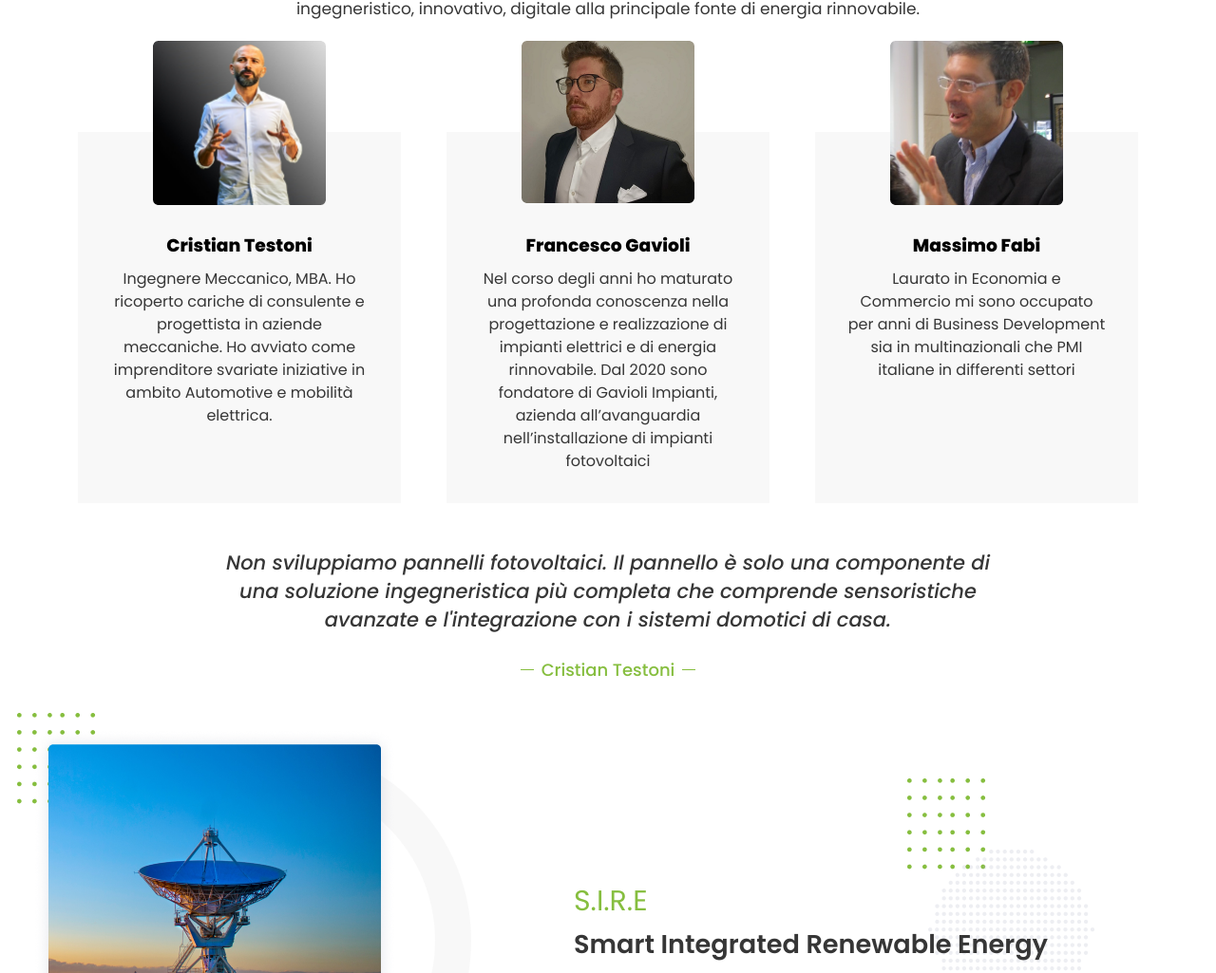
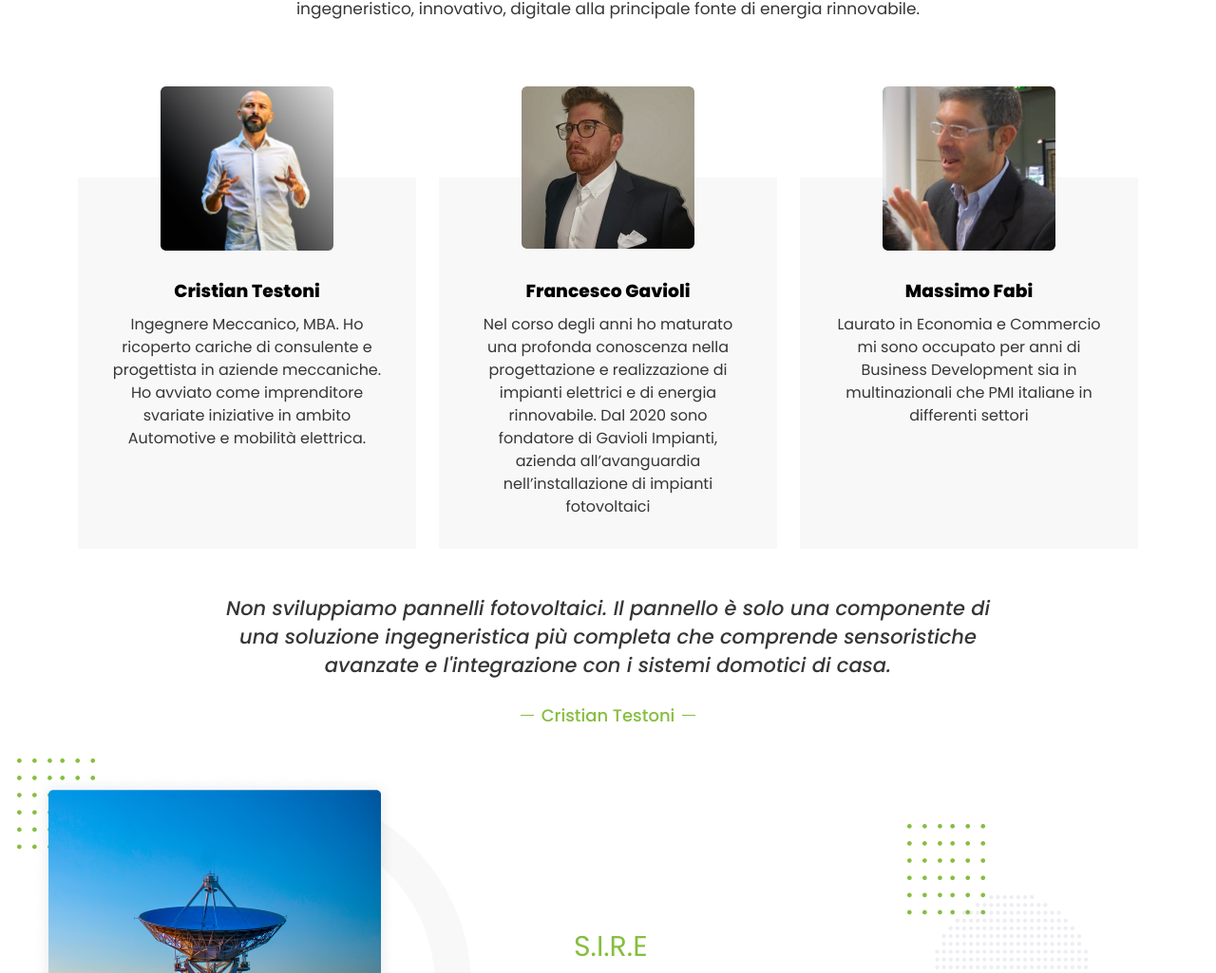
Before and after one commit to munazzanisar5/assignment, a plain HTML site: page index.html in a window 1280 px wide. Shown: the part 1075-2100 px from the top of the page at 95% size. Drawn offline with Linux system fonts and the light colour scheme.

Commit message:
team updates

```diff
--- a/index.html
+++ b/index.html
@@ -116,8 +116,8 @@
                     panorama italiano nell'ambito delle soluzioni fotovoltaiche un approccio ingegneristico, innovativo,
                     digitale alla principale fonte di energia rinnovabile.</p>
             </div>
-            <div class=" row  g-5">
-                <div class="col-lg-4 col-md-6 col-sm-12  team_member_details align-items-stretch">
+            <div class=" row ">
+                <div class="col-lg-4 col-md-6 col-sm-12  team_member_details ">
 
                     <div class="team_member ">
                         <div class="team_img">
@@ -131,7 +131,7 @@
                         </div>
                     </div>
                 </div>
-                <div class="col-lg-4 col-md-6 col-sm-12 team_member_details align-items-stretch">
+                <div class="col-lg-4 col-md-6 col-sm-12 team_member_details ">
 
                     <div class="team_member ">
                         <div class="team_img">
@@ -146,7 +146,7 @@
                         </div>
                     </div>
                 </div>
-                <div class="col-lg-4 col-md-6 col-sm-12 team_member_details align-items-stretch">
+                <div class="col-lg-4 col-md-6 col-sm-12 team_member_details ">
 
                     <div class="team_member ">
                         <div class="team_img">
```
